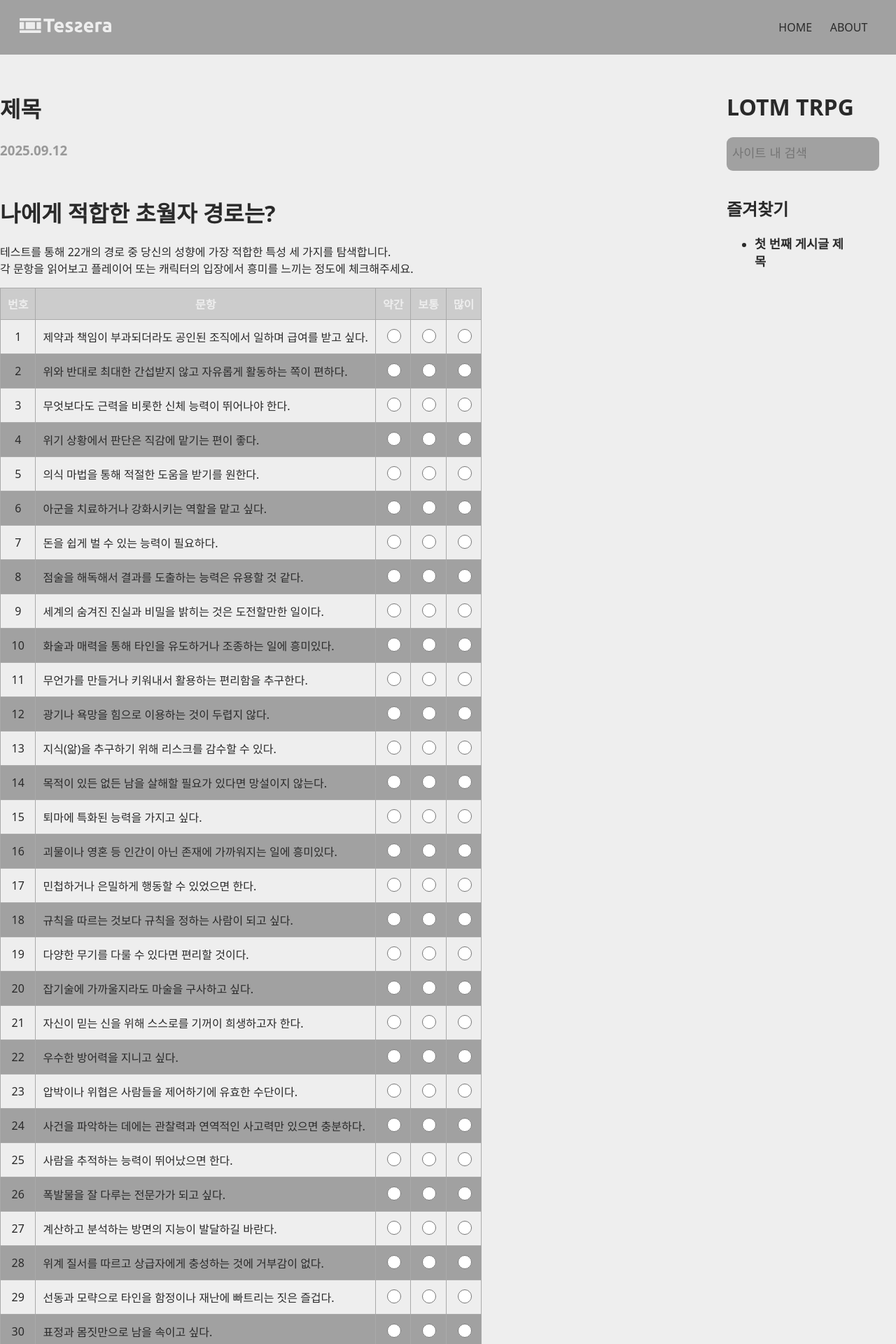
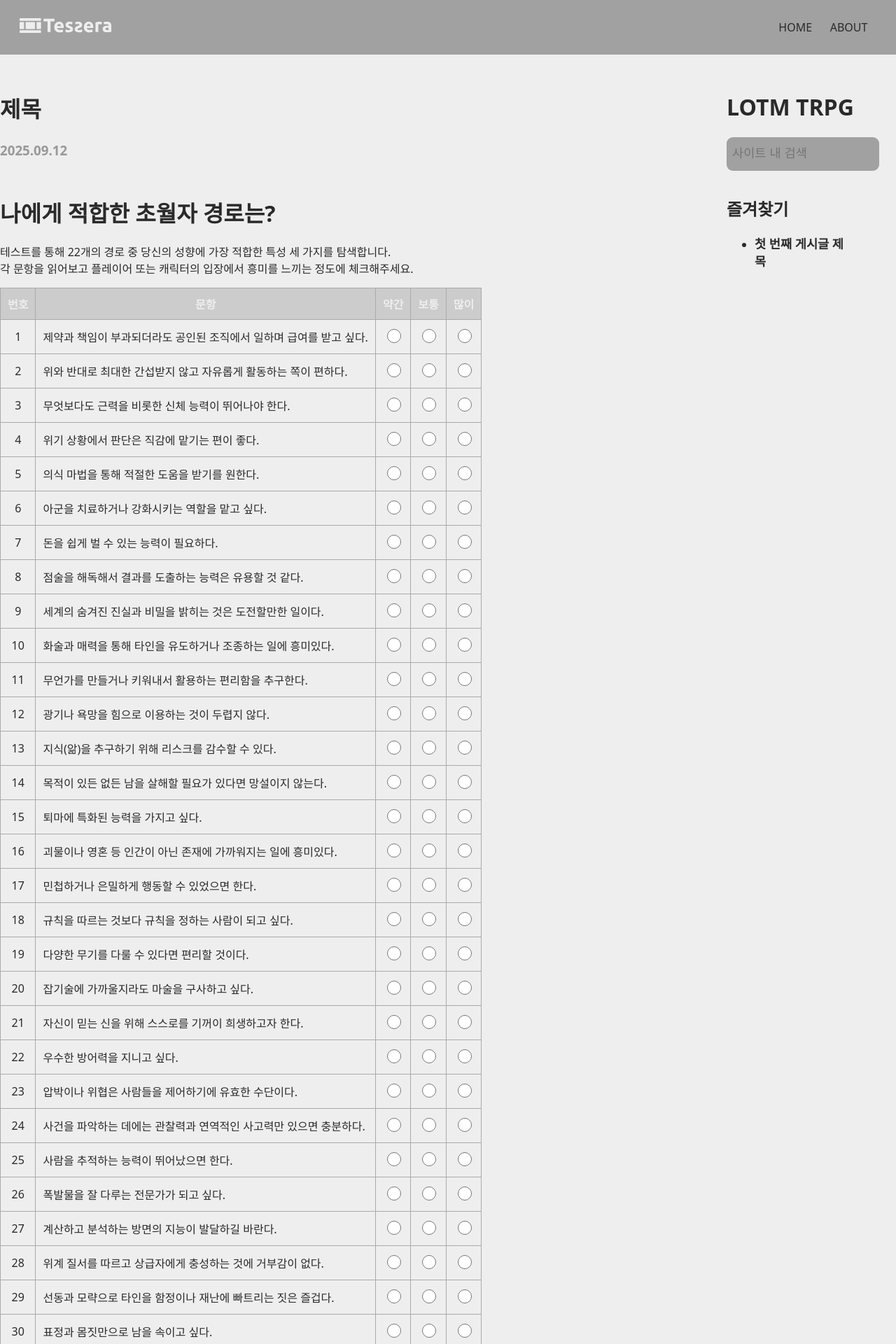
Before and after one commit to izpew/lotm, a Jekyll site: the page built from _chapters/001.md, in a window 1280 px wide. Shown: the top 1920 px of the page at 70% size. Built offline with Jekyll 4.4.1, drawn with Linux system fonts in a browser that asks for light colours.

Commit message:
Update custom.css

```diff
--- a/assets/css/custom.css
+++ b/assets/css/custom.css
@@ -1,5 +1,5 @@
-tbody tr:nth-child(even) { background-color: none; }
-button { border-raius: none; }
+tbody tr:nth-child(even) { background: none; }
+button { border-raius: 0px; }
 
 .chapters-container { padding-top: 0vh; padding-left: 2vw; }
 
```
